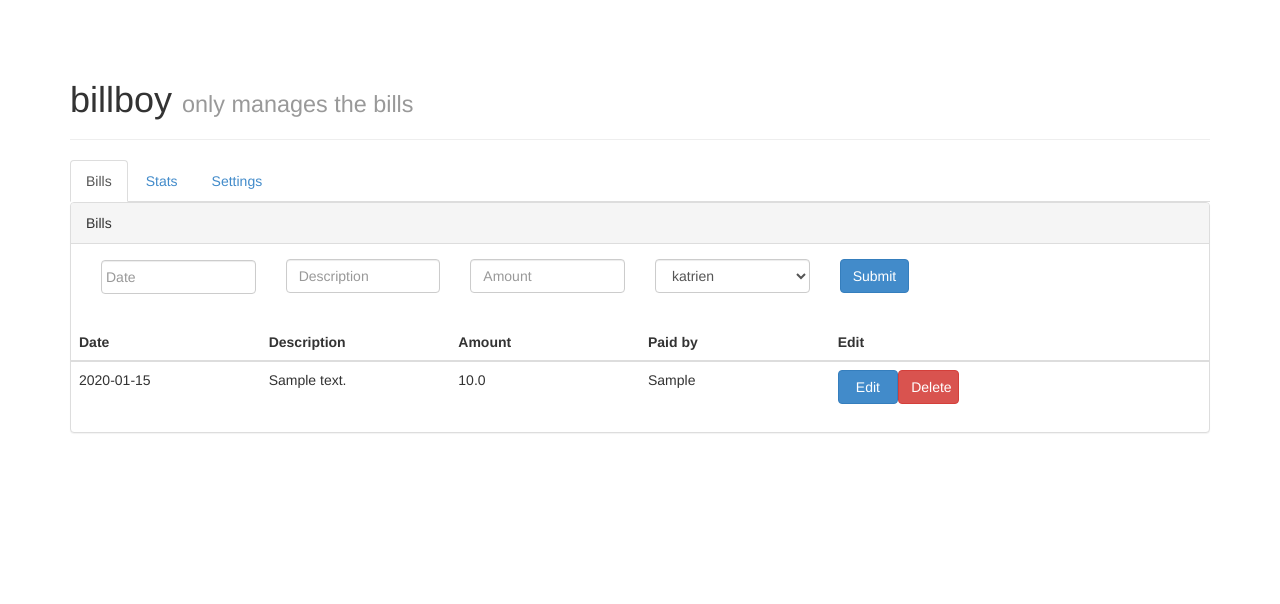
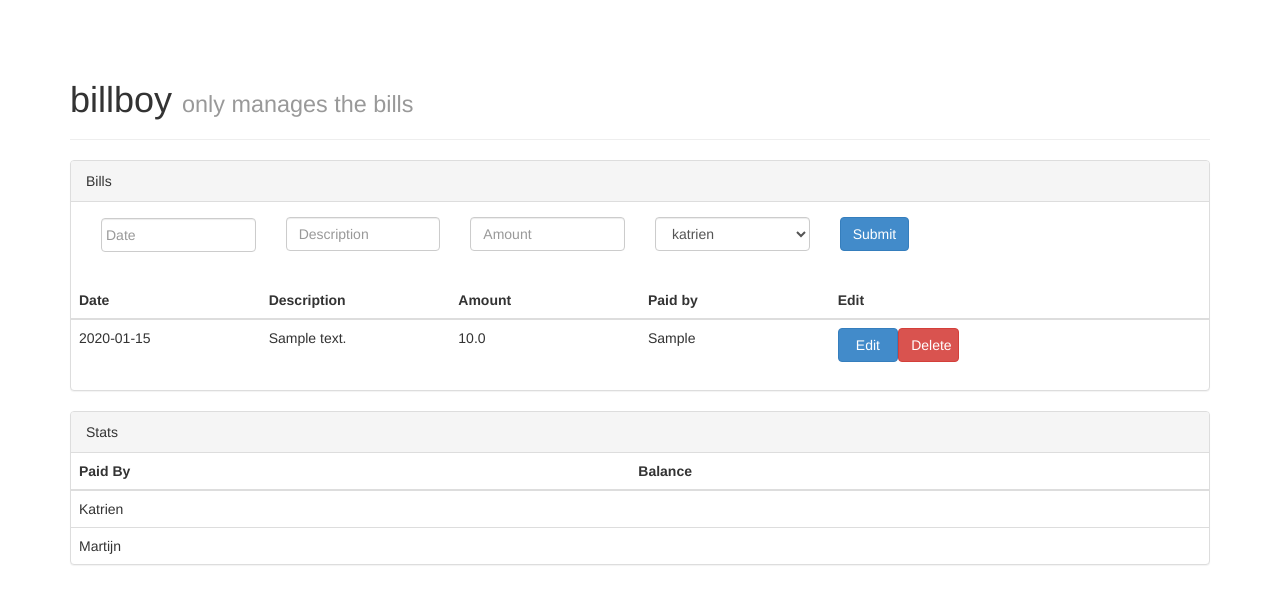
Before and after one commit to mhemeryck/billboy, a Flask app: page / in a window 1280 px wide. Shown: the top 604 px of the page. Run offline with Flask 2, Linux system fonts and the light colour scheme; the visitor is signed in with stand-in values (Sample User, id 1); tables that the repository leaves empty hold one stand-in row (values such as "Sample post"); some libraries are stand-ins or nearby versions.

Commit message:
stats calculation (wip)

```diff
--- a/billboy.py
+++ b/billboy.py
@@ -7,11 +7,12 @@ from flask.ext.sqlalchemy import SQLAlchemy
 
 
 DATABASE = '/tmp/billboy.db'
-DEBUG = False
+DEBUG = True
 SECRET_KEY = 'development key'
 USERNAME = 'admin'
 PASSWORD = 'default'
-SQLALCHEMY_DATABASE_URI = os.environ['DATABASE_URL']
+#SQLALCHEMY_DATABASE_URI = os.environ['DATABASE_URL']
+SQLALCHEMY_DATABASE_URI = 'sqlite:///' + DATABASE
 
 
 app = Flask(__name__)
@@ -33,6 +34,17 @@ class Bill(db.Model):
     active = db.Column(db.Boolean, default=True)
 
 
+def calculate_balances():
+    """calculate current balances"""
+
+    query = Bill.query.filter(Bill.active)
+    query_katrien = query.filter_by(paid_by='katrien')
+    query_martijn = query.filter_by(paid_by='martijn')
+    amount_katrien = sum([bill.amount for bill in query_katrien])
+    amount_martijn = sum([bill.amount for bill in query_martijn])
+    mean = float(amount_martijn + amount_katrien) / 2
+
+
 @app.template_filter('datetime')
 def format_datetime(value):
     return value.strftime('%Y-%m-%d')
@@ -42,7 +54,7 @@ def format_datetime(value):
 def show_bills():
     if not session.get('logged_in'):
         return redirect(url_for('login'))
-    return render_template('bills.html', bills=Bill.query.filter(Bill.active).all())
+    return render_template('bills.html', bills=Bill.query.filter(Bill.active))
 
 
 @app.route('/submit', methods=['POST'])
--- a/templates/bills.html
+++ b/templates/bills.html
@@ -3,13 +3,6 @@
     <div class="page-header">
         <h1>billboy <small>only manages the bills</small></h1>
     </div>
-
-    <ul class="nav nav-tabs">
-      <li class="active"><a href="#">Bills</a	></li>
-      <li><a href="#">Stats</a></li>
-      <li><a href="#">Settings</a></li>
-    </ul>
-
     <div class="panel panel-default">
         <div class="panel-heading">Bills</div>
         <div class="panel-body">
@@ -99,4 +92,25 @@
         </form>
         {% endif %}
     </div>
+    <div class="panel panel-default">
+        <div class="panel-heading">Stats</div>
+        <table class="table table-hover">
+            <thead>
+                <tr>
+                    <th>Paid By</th>
+                    <th>Balance</th>
+                </tr>
+            </thead>
+            <tbody>
+                <tr>
+                    <td>Katrien</td>
+                    <td></td>
+                </tr>
+                <tr>
+                    <td>Martijn</td>
+                    <td></td>
+                </tr>
+            </tbody>
+        </table>
+    </div>
 {% endblock %}
```
